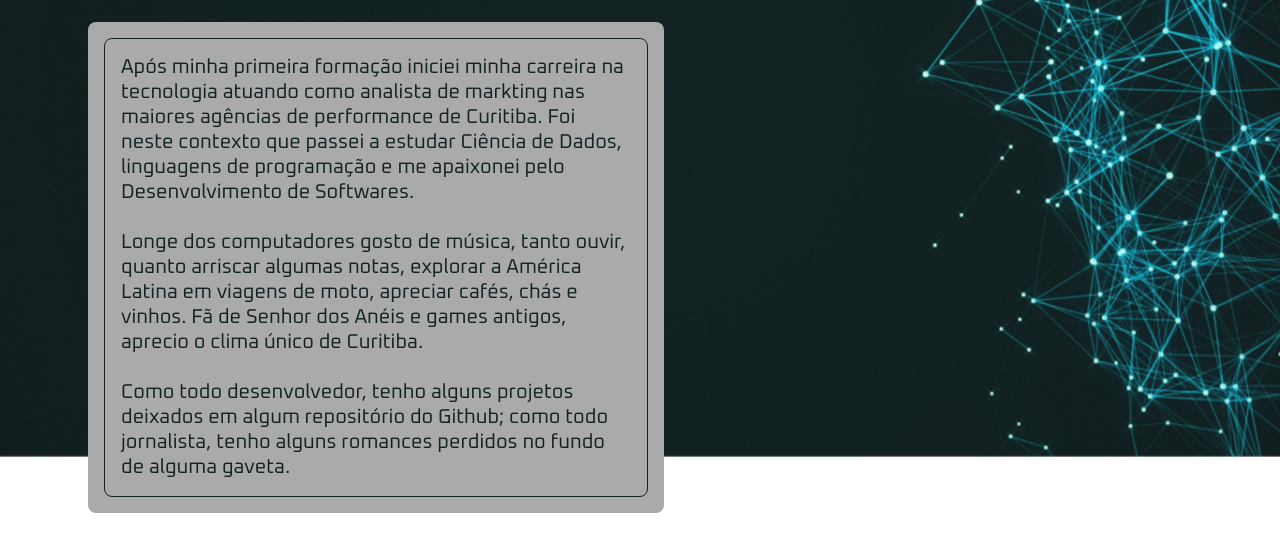
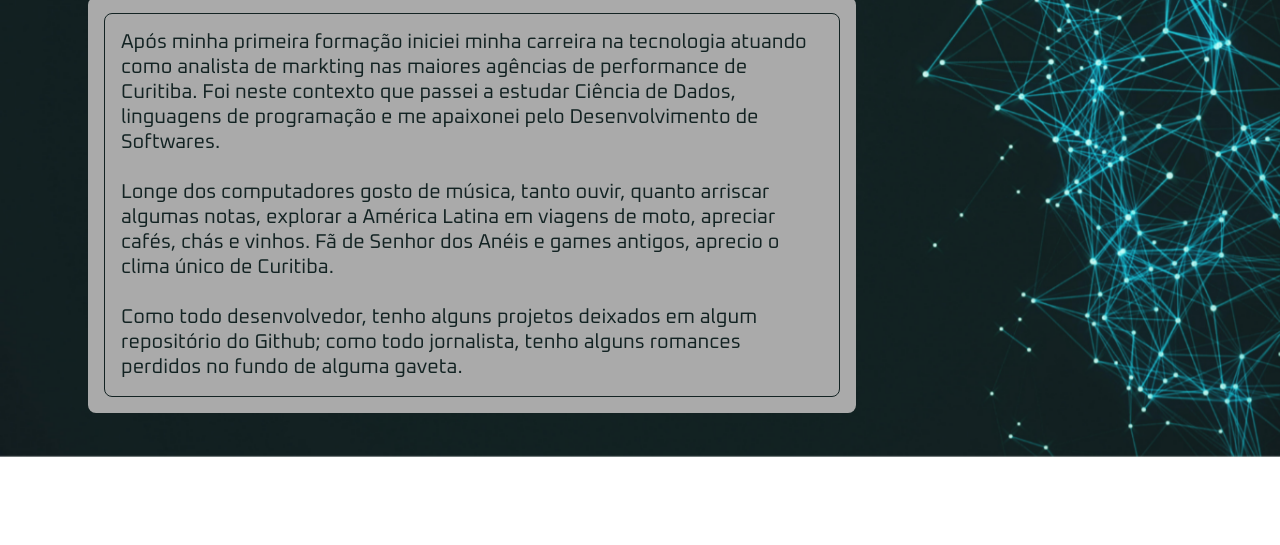
Before and after one commit to PabloLBandeira/ferramentas_web, a plain HTML site: page about.html in a window 1280 px wide. Shown: the part 263-808 px from the top of the page. Drawn offline with Linux system fonts and the light colour scheme.

Commit message:
fix: resizing box from about me page

```diff
--- a/about.html
+++ b/about.html
@@ -51,7 +51,7 @@
 
 
   <main class="flex flex-col justify-start width height text-color" style="--width: 100%; --height: 100vh; --text-color: #aaaaaa;">
-    <div class="mt ml font-size width" style="--mt: 10rem; --ml: 5.5rem; --font-size: 1.25rem;--width: 45%;">
+    <div class="mt ml font-size width" style="--mt: 10rem; --ml: 5.5rem; --font-size: 1.25rem;--width: 60%;">
       <h1>Sobre mim</h1>
       <p><i>Desenvolvedor FullStack que também é formado em Jornalismo, este sou eu.</i></p><br>
 
```
